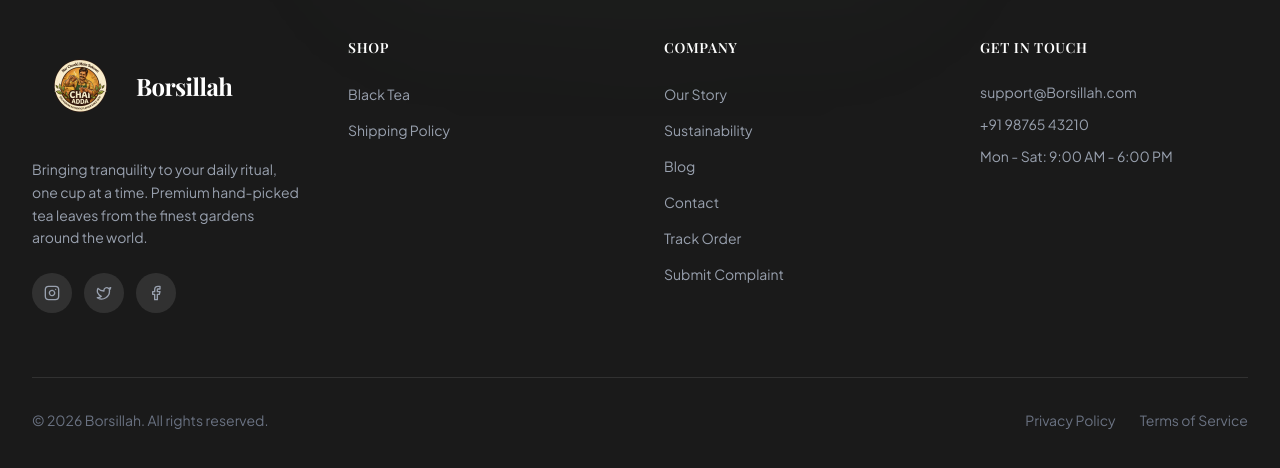
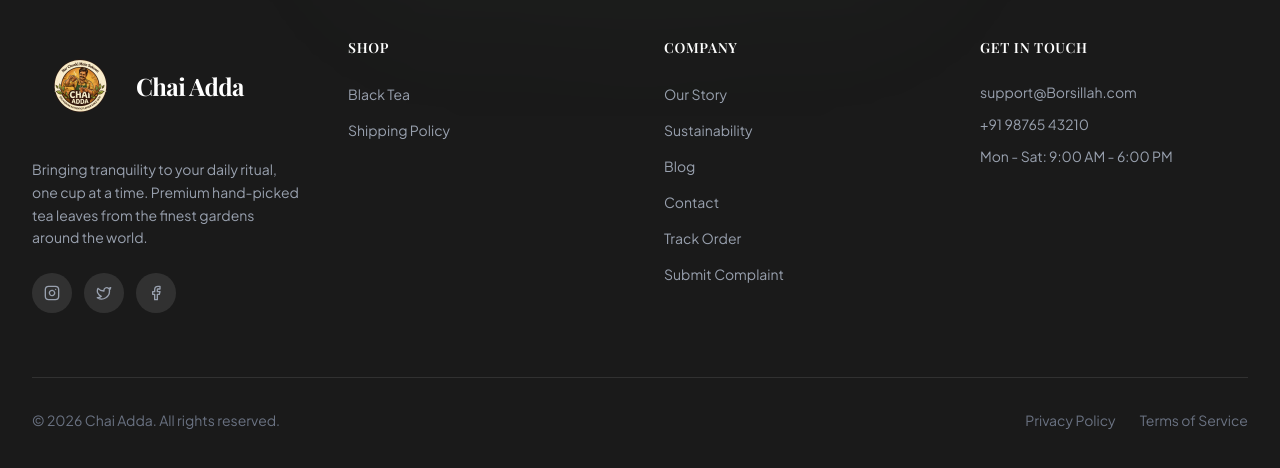
Before and after one commit to prashantyadav07/new-tea-repo, a React (Vite) app: page /login in a window 1280 px wide. Shown: the part 1087-1555 px from the top of the page. Built offline with nearby package versions, Linux system fonts and the light colour scheme; no server answers; a web font is replaced by a local one.

Commit message:
new chai adda

```diff
--- a/index.html
+++ b/index.html
@@ -10,7 +10,7 @@
   <link
     href="https://fonts.googleapis.com/css2?family=Playfair+Display:ital,wght@0,400..900;1,400..900&family=Plus+Jakarta+Sans:ital,wght@0,200..800;1,200..800&display=swap"
     rel="stylesheet">
-  <title>BORSILLAH TEA</title>
+  <title>Chai Adda</title>
 </head>
 
 <body>
--- a/src/components/Footer.jsx
+++ b/src/components/Footer.jsx
@@ -63,7 +63,7 @@
                                 <img src={chailogo} alt="" />
                             </div>
                             <span className="font-display font-bold text-2xl tracking-tight">
-                                <span className="text-white">Borsillah</span>
+                                <span className="text-white">Chai Adda</span>
                             </span>
                         </Link>
                         <p className="text-gray-400 text-sm leading-relaxed mb-6">
@@ -129,7 +129,7 @@
 
                 {/* Bottom Bar */}
                 <div className="border-t border-white/10 mt-16 pt-8 flex flex-col md:flex-row justify-between items-center text-sm text-gray-500">
-                    <p>&copy; {new Date().getFullYear()} Borsillah. All rights reserved.</p>
+                    <p>&copy; {new Date().getFullYear()} Chai Adda. All rights reserved.</p>
                     <div className="flex gap-6 mt-4 md:mt-0">
                         <Link to="/privacy-policy" className="hover:text-gray-300 transition-colors">Privacy Policy</Link>
                         <Link to="/terms-of-service" className="hover:text-gray-300 transition-colors">Terms of Service</Link>
```
